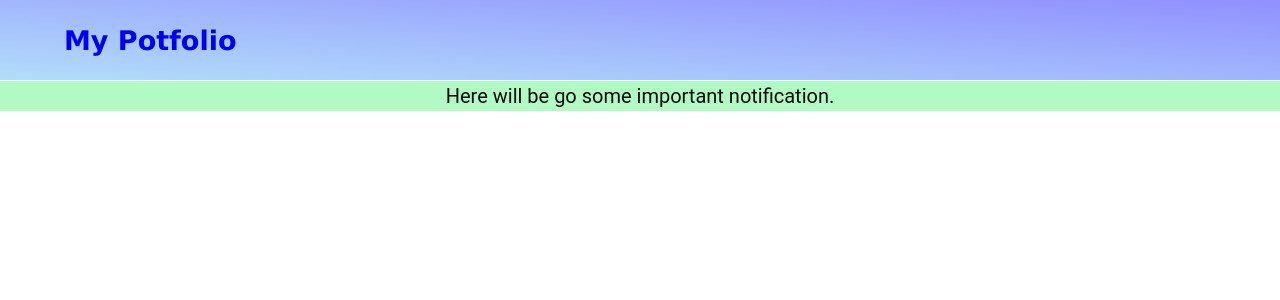
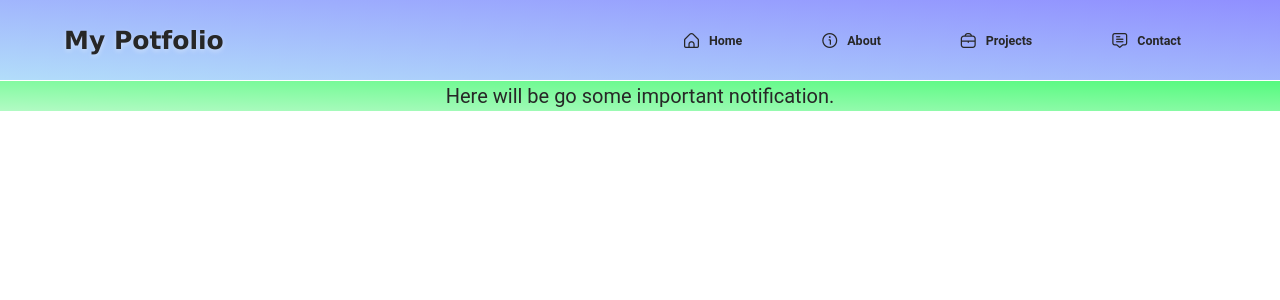
Before and after one commit to Rahulkumar703/My-Portfolio-Website, a React (Create React App) app: page / in a window 1280 px wide. Shown: the top 300 px of the page. Built offline with nearby package versions, Linux system fonts and the light colour scheme.

Commit message:
Added Navigation Tabs

```diff
--- a/public/index.html
+++ b/public/index.html
@@ -11,6 +11,10 @@
     />
     <link rel="apple-touch-icon" href="%PUBLIC_URL%/logo192.png" />
     <link rel="manifest" href="%PUBLIC_URL%/manifest.json" />
+
+    <!-- Flat Icons -->
+    <link rel='stylesheet' href='https://cdn-uicons.flaticon.com/uicons-regular-rounded/css/uicons-regular-rounded.css'>
+
     <title>React App</title>
   </head>
   <body>
--- a/src/Components/Header.js
+++ b/src/Components/Header.js
@@ -4,17 +4,68 @@ import './Style/Header.css'
 function Header() {
   return (
     <header>
+
       <nav>
-        <a href="/" className="title">
-          <span className="icon"></span>
-          <h1>My Potfolio</h1>
-        </a>
+
+        <div className="title">
+          <a href="/" className="title-link">
+            <h1>My Potfolio</h1>
+          </a>
+        </div>
+
+        <div className="nav-tabs">
+          <ul className="nav-list">
+            <li href="/" className="nav-items">
+              <a className="nav-links">
+                <span className="nav-links-icon">
+                  <i class="fi fi-rr-home"></i>
+                </span>
+                <span className="nav-links-text">
+                  <h5>Home</h5>
+                </span>
+              </a>
+            </li>
+            <li href="/" className="nav-items">
+              <a className="nav-links">
+                <span className="nav-links-icon">
+                  <i class="fi fi-rr-info"></i>
+                </span>
+                <span className="nav-links-text">
+                  <h5>About</h5>
+                </span>
+              </a>
+            </li>
+            <li href="/" className="nav-items">
+              <a className="nav-links">
+                <span className="nav-links-icon">
+                  <i class="fi fi-rr-briefcase"></i>
+                </span>
+                <span className="nav-links-text">
+                  <h5>Projects</h5>
+                </span>
+              </a>
+            </li>
+            <li href="/" className="nav-items">
+              <a className="nav-links">
+                <span className="nav-links-icon">
+                  <i class="fi fi-rr-comment-alt"></i>
+                </span>
+                <span className="nav-links-text">
+                  <h5>Contact</h5>
+                </span>
+              </a>
+            </li>
+          </ul>
+        </div>
+
       </nav>
+
       <div className="info-bar">
         <p className="info-text">
           Here will be go some important notification.
         </p>
       </div>
+
     </header>
   )
 }
--- a/src/Components/Style/Header.css
+++ b/src/Components/Style/Header.css
@@ -11,33 +11,97 @@ header nav
     height: 8rem;
     display: flex;
     align-items: center;
+    justify-content: space-between;
     padding: .5rem 5%;
     background: linear-gradient(to top right, var(--primary-blue), var(--secondary-blue));
 }
-header nav .title
+
+/* Navbar Title */
+header nav .title .title-link
+{
+    color: var(--black);
+}
+header nav .title .title-link .icon
 {
     display: flex;
 }
-header nav .title .icon
+header nav .title .title-link h1
 {
-    display: flex;
+    font-size: 2.5rem;
+    font-family: Verdana, Geneva, Tahoma, sans-serif;
+    color: var(--black);
+    transition: .3s;
+    text-shadow: 0px 2px 5px rgba(255, 255, 255, 0.4);
 }
-header nav .title h1
+/* Navbar Title */
+header nav .title .title-link:hover h1
 {
-    font-size: 2.7rem;
-    font-family: Verdana, Geneva, Tahoma, sans-serif;
+    color: var(--white);
+    text-shadow: 0px 2px 5px rgba(0,0,0,0.3);
 }
 
 
+/* Navigation tabs */
+header nav .nav-tabs
+{
+    flex: 1;
+}
+header nav .nav-tabs .nav-list
+{
+    flex: 1;
+    display: flex;
+    align-items: center;
+    justify-content: flex-end;
+    list-style: none;
+}
+header nav .nav-tabs .nav-list .nav-items
+{
+    margin: 0 2rem;
+}
+header nav .nav-tabs .nav-list .nav-links
+{
+    display: flex;
+    align-items: center;
+    justify-content: center;
+    font-size: 1.5rem;
+    cursor: pointer;
+    padding: 1rem 1.5rem;
+    border-radius: .5rem;
+    transition: .3s ease-in-out;
+}
+header nav .nav-tabs .nav-list .nav-links .nav-links-icon,
+header nav .nav-tabs .nav-list .nav-links .nav-links-icon i
+{
+    margin: 0 .5rem;
+    display: flex;
+    align-items: center;
+    justify-content: center;
+}
+header nav .nav-tabs .nav-list .nav-links .nav-links-text
+{
+    font-weight: normal;
+}
+/* Navigation Tabs Hover Effects */
+header nav .nav-tabs .nav-list .nav-links:hover .nav-links-icon i,
+header nav .nav-tabs .nav-list .nav-links:hover .nav-links-text h5
+{
+    color: var(--white);
+}
+header nav .nav-tabs .nav-list .nav-links:hover
+{
+    box-shadow: 0px 1px 5px rgba(0,0,0,0.2),
+                0px 5px 15px rgba(0,0,0,0.1);
+}
 
+/* Info bar */
 header .info-bar
 {
     height: 3rem;
     display: flex;
     align-items: center;
     justify-content: center;
-    background: rgb(178, 250, 196);
-    color: #0a0a0a;
+    background: linear-gradient(to top right, var(--primary-green), var(--secondary-green));
+    color: var(--black);
     font-size: 2rem;
     margin-top: .1rem;
     padding: .5rem;
--- a/src/index.css
+++ b/src/index.css
@@ -2,6 +2,8 @@
 {
   --primary-blue : rgb(178, 221, 250);
   --secondary-blue : rgb(144, 143, 255);
+  --primary-green : rgb(178, 250, 196);
+  --secondary-green : rgb(85, 250, 126);
   --black : rgb(39, 39, 39);
   --white : rgb(235, 235, 235);
 }
```
